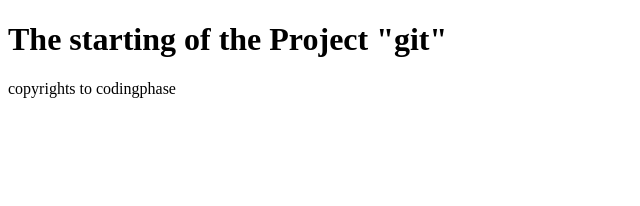
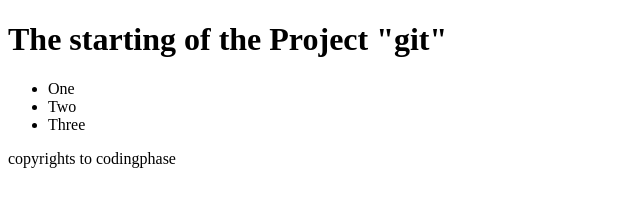
Before and after one commit to JoelAangel/git-course, a plain HTML site: page index.html in a window 1280 px wide. Shown: the whole page, without its empty margins (0-640 px from the left). Drawn offline with Linux system fonts and the light colour scheme.

Commit message:
added the un ordered list

```diff
--- a/index.html
+++ b/index.html
@@ -7,6 +7,11 @@
 </head>
 <body>
     <h1>The starting of the Project "git"</h1>
+    <ul merge(always up to date)>
+        <li>One</li>
+        <li>Two</li>
+        <li>Three</li>
+    </ul>
     <footer>copyrights to codingphase</footer>
 </body>
 </html>
```
